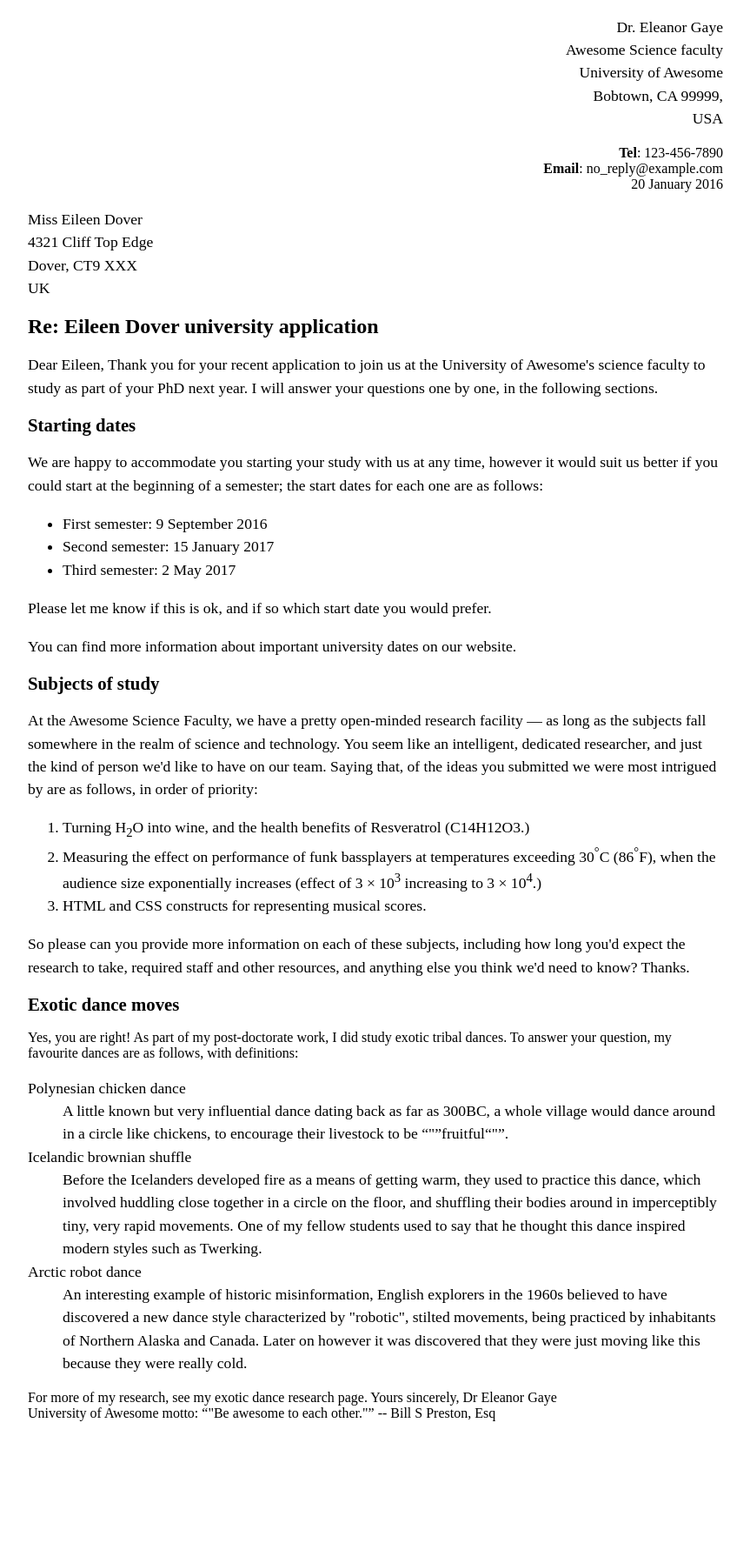
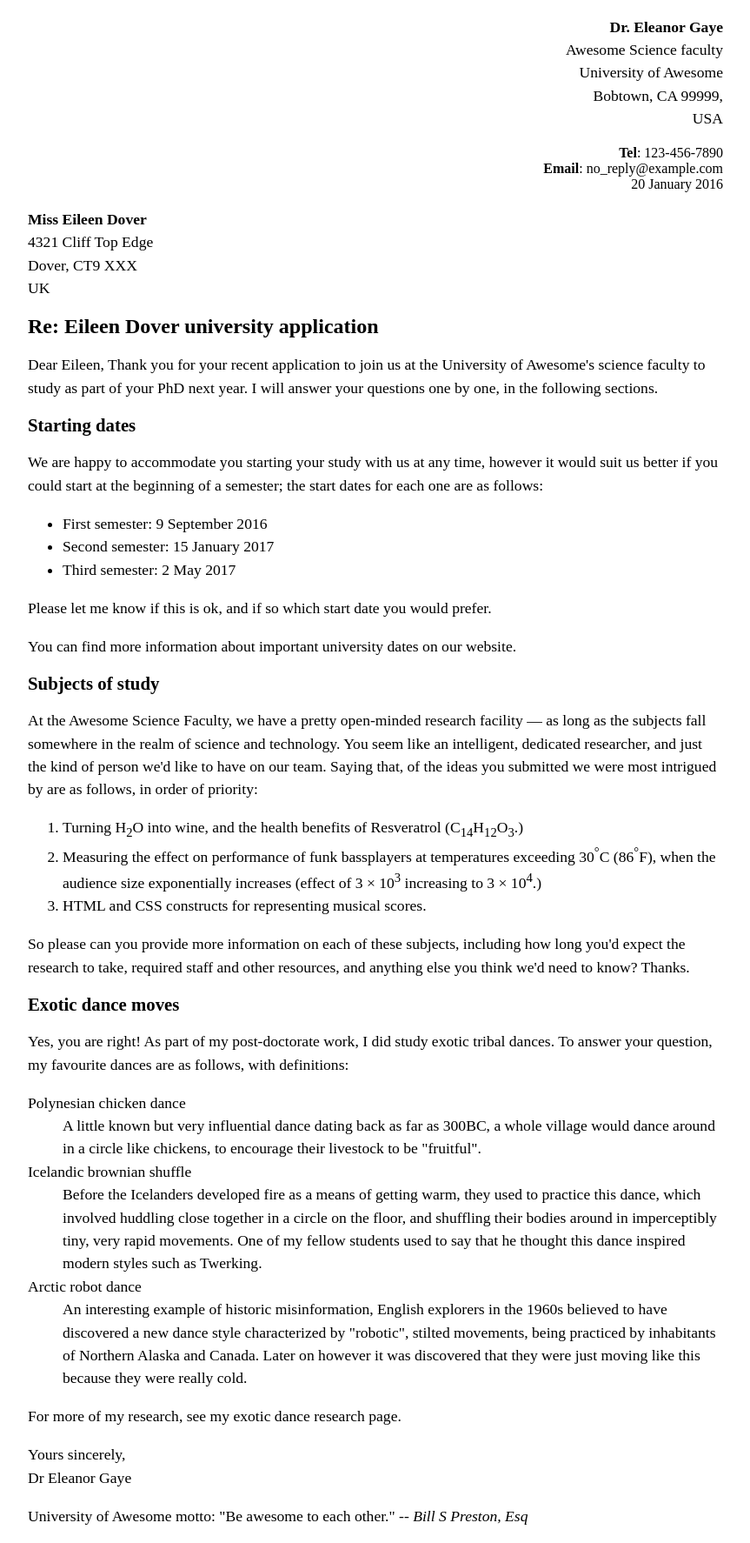
Before and after one commit to cehu/Marking-up-a-letter, a plain HTML site: page index.html in a window 1280 px wide. Shown: the whole page at 87% size, without its empty margins (208-1071 px from the left). Before the commit the page ends 1634 px from the top, so only its background shows below. Drawn offline with Linux system fonts and the light colour scheme.

Commit message:
small changes/learning git

```diff
--- a/index.html
+++ b/index.html
@@ -11,7 +11,7 @@
 <body>
   <header class="sender-column">
     <p>
-    Dr. Eleanor Gaye <br>
+      <strong>Dr. Eleanor Gaye</strong> <br>
       Awesome Science faculty<br>
       University of Awesome<br>
       Bobtown, CA 99999,<br>
@@ -22,10 +22,11 @@
 
     <time datetime="2016-02-20">20 January 2016<br></time>
   </header>
-  <p>Miss Eileen Dover<br>
+  <p><strong>Miss Eileen Dover</strong><br>
     4321 Cliff Top Edge<br>
     Dover, CT9 XXX<br>
-    UK<br></p>
+    UK<br>
+  </p>
 
 
   <h1>Re: Eileen Dover university application</h1>
@@ -56,7 +57,7 @@
   <p>At the Awesome Science Faculty, we have a pretty open-minded research facility — as long as the subjects fall somewhere in the realm of science and technology. You seem like an intelligent, dedicated researcher, and just the kind of person we'd
     like to have on our team. Saying that, of the ideas you submitted we were most intrigued by are as follows, in order of priority:</p>
   <ol>
-    <li>Turning H<sub>2</sub>O into wine, and the health benefits of Resveratrol (C14H12O3.)</li>
+    <li>Turning H<sub>2</sub>O into wine, and the health benefits of Resveratrol (C<sub>14</sub>H<sub>12</sub>O<sub>3</sub>.)</li>
     <li>Measuring the effect on performance of funk bassplayers at temperatures exceeding 30<sup>°</sup>C (86<sup>°</sup>F), when the audience size exponentially increases (effect of 3 × 10<sup>3</sup> increasing to 3 × 10<sup>4</sup>.)</li>
     <li>HTML and CSS constructs for representing musical scores.</li>
   </ol>
@@ -67,10 +68,10 @@
 
   <h2>Exotic dance moves</h2>
 
-  Yes, you are right! As part of my post-doctorate work, I did study exotic tribal dances. To answer your question, my favourite dances are as follows, with definitions:
+  <p>Yes, you are right! As part of my post-doctorate work, I did study exotic tribal dances. To answer your question, my favourite dances are as follows, with definitions:</p>
   <dl>
     <dt>Polynesian chicken dance</dt>
-    <dd>A little known but very influential dance dating back as far as 300BC, a whole village would dance around in a circle like chickens, to encourage their livestock to be <q>"</q>fruitful<q>"</q>.</dd>
+    <dd>A little known but very influential dance dating back as far as 300BC, a whole village would dance around in a circle like chickens, to encourage their livestock to be "fruitful"</q>.</dd>
     <dt>Icelandic brownian shuffle</dt>
     <dd>Before the Icelanders developed fire as a means of getting warm, they used to practice this dance, which involved huddling close together in a circle on the floor, and shuffling their bodies around in imperceptibly tiny, very rapid
       movements. One
@@ -80,13 +81,13 @@
       Later on
       however it was discovered that they were just moving like this because they were really cold.</dd>
   </dl>
-  For more of my research, see my exotic dance research page.
+  <p>For more of my research, see my exotic dance research page.</p>
 
-  Yours sincerely,
-  Dr Eleanor Gaye
+  <p>Yours sincerely,<br>
+    Dr Eleanor Gaye</p>
 
   <footer>
-    University of Awesome motto: <q cite="Bill S Preston, Esq">"Be awesome to each other."</q> -- Bill S Preston, Esq
+    <p>University of Awesome motto: &quot;Be awesome to each other.&quot; -- <cite>Bill S Preston, Esq</cite></p>
   </footer>
 
 </body>
```
Lines whose indentation alone changed are shown as unchanged.
